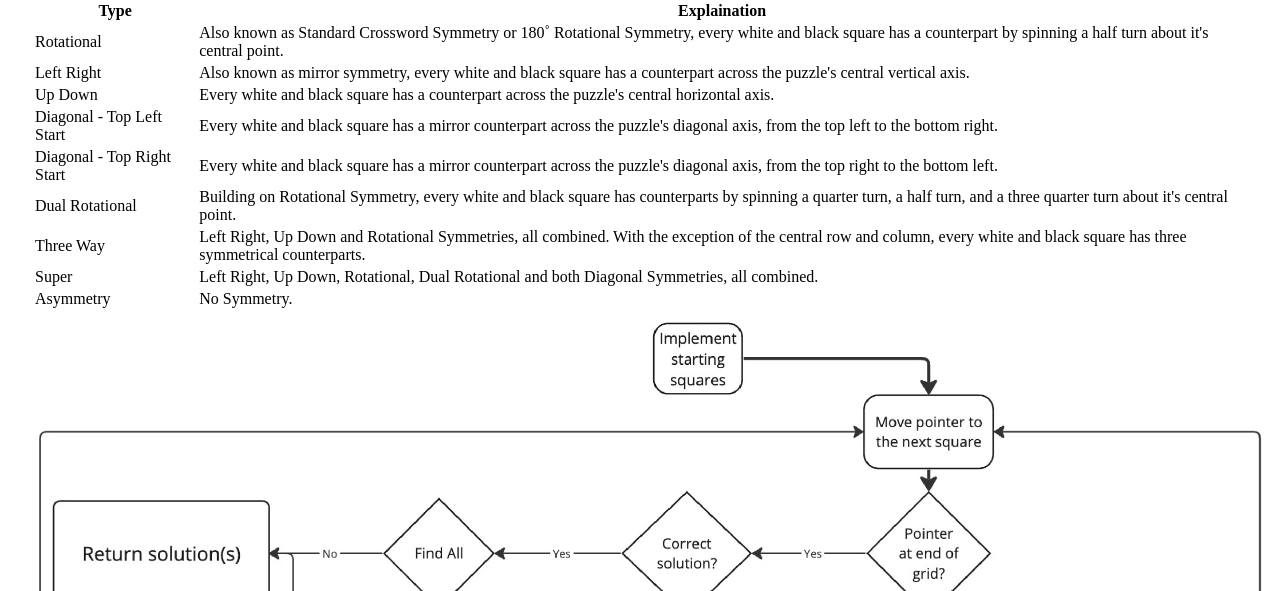
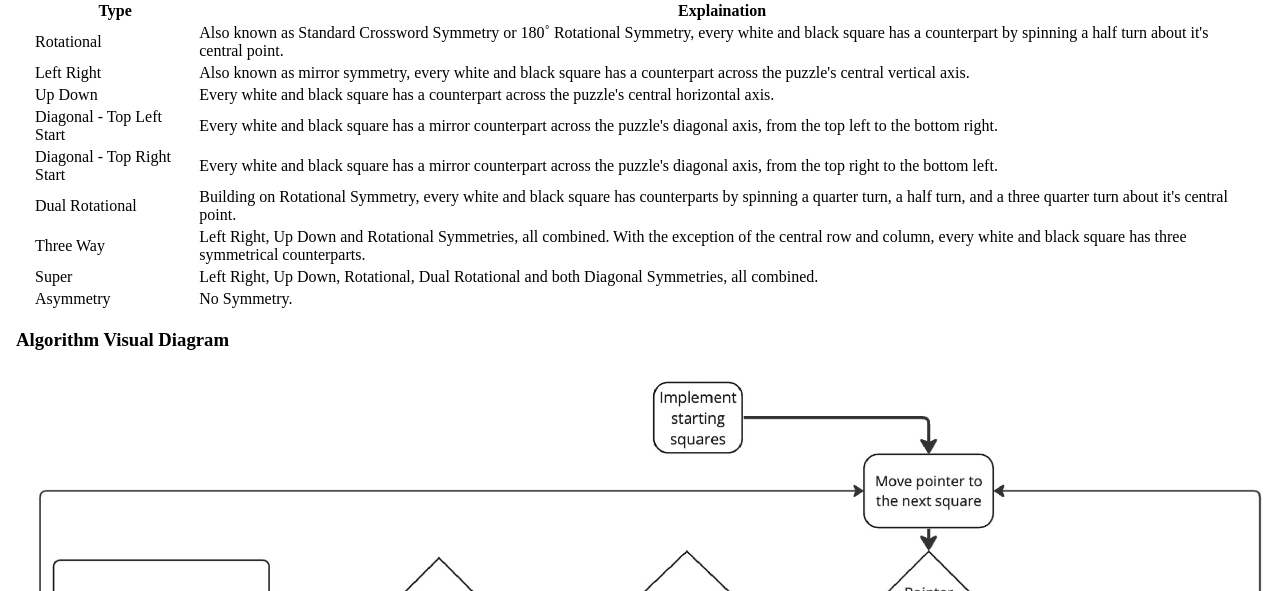
Before and after one commit to JordanKarp/diagramless-solver-web-app, a Flask app: page /info in a window 1280 px wide. Shown: the part 1487-2078 px from the top of the page. Run offline with Flask 3, Linux system fonts and the light colour scheme; some libraries are stand-ins or nearby versions.

Commit message:
Update info.html

```diff
--- a/templates/info.html
+++ b/templates/info.html
@@ -128,6 +128,7 @@
             </tr>
         </tbody>
     </table>
+    <h3>Algorithm Visual Diagram</h3>
     <img id="diagram" src="../static/img/diagram.png" alt="A diagram of the pseudocode for this project" />
 
     <hr/>
```
